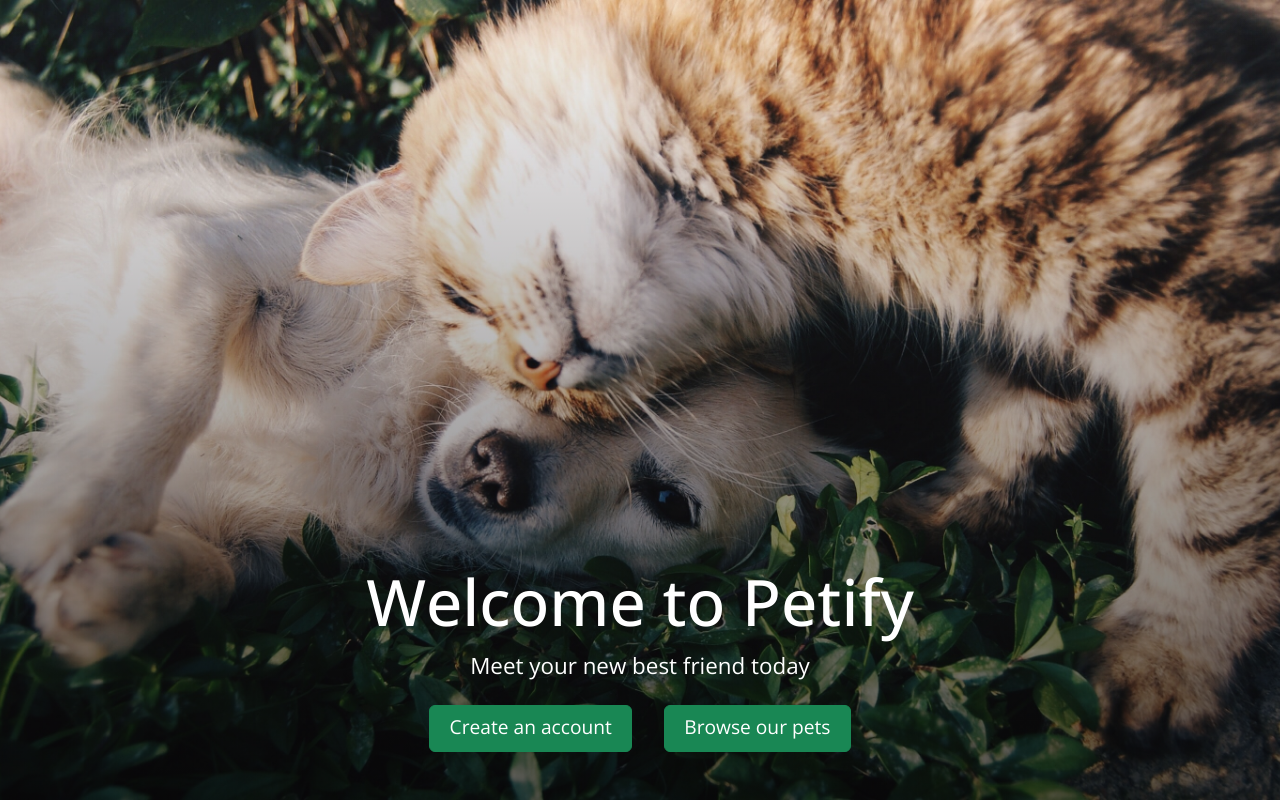
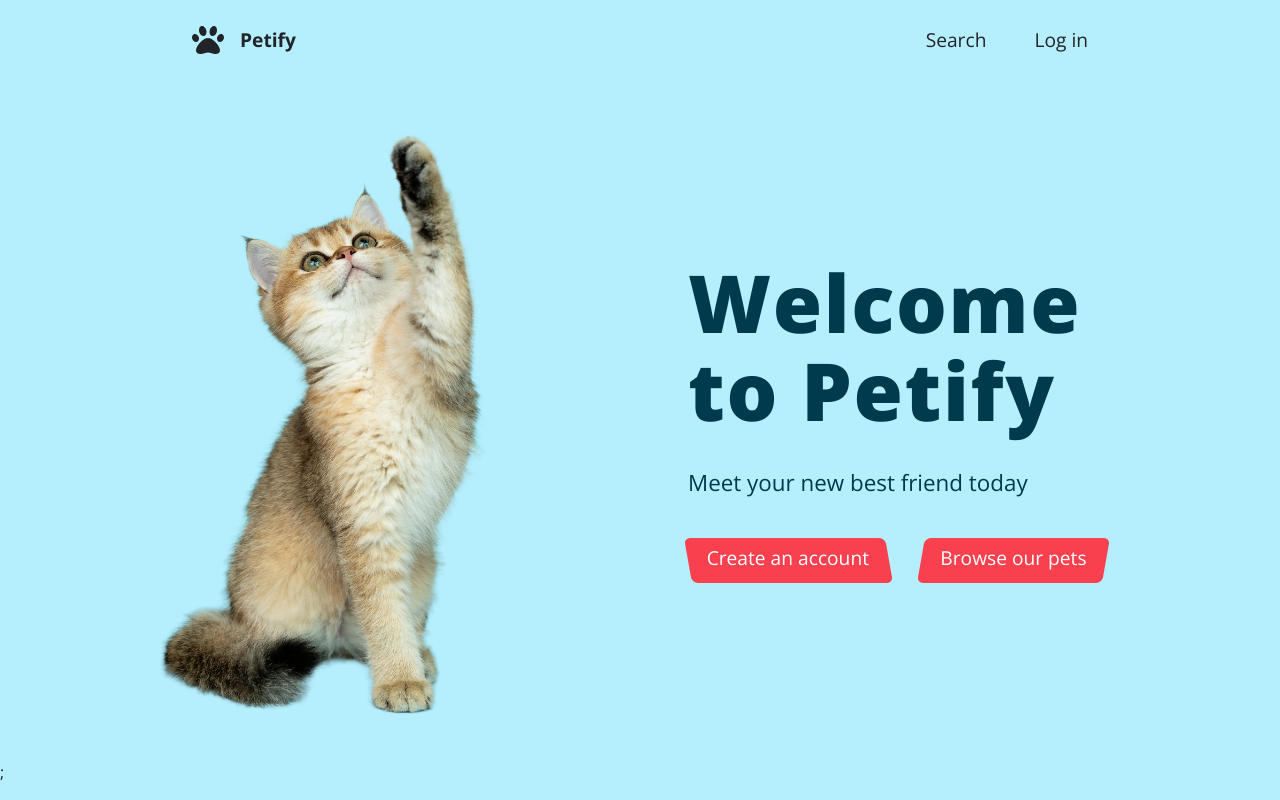
Before and after one commit to shiragin/petify-fe, a React (Create React App) app: page / in a window 1280 px wide. Built offline with nearby package versions, Linux system fonts and the light colour scheme.

Commit message:
Basic style

```diff
--- a/package.json
+++ b/package.json
@@ -10,6 +10,7 @@
     "react": "^18.2.0",
     "react-bootstrap": "^2.7.0",
     "react-dom": "^18.2.0",
+    "react-icons": "^4.7.1",
     "react-router-dom": "^6.5.0",
     "react-scripts": "5.0.1",
     "sass": "^1.57.1",
--- a/src/App.js
+++ b/src/App.js
@@ -1,4 +1,5 @@
 import { BrowserRouter, Routes, Route } from 'react-router-dom';
+import Navbar from './components/Navbar/Navbar';
 import Home from './pages/Home';
 import './scss/App.scss';
 
@@ -7,7 +8,7 @@ function App() {
     // <UserContextProvider>
     //   <TweetContextProvider>
     <BrowserRouter>
-      {/* <Navbar /> */}
+      <Navbar />
       <Routes>
         <Route path="/" element={<Home />} />
         {/* <Route path="/login" element={<Login />} />
--- a/src/components/Homepage/HomeUnlogged.js
+++ b/src/components/Homepage/HomeUnlogged.js
@@ -1,16 +1,20 @@
 import Button from 'react-bootstrap/Button';
-import hero from './krista-mangulsone-unsplash.jpg';
+import hero from './cover.png';
 
 function HomeUnlogged() {
   return (
     <div className="hero">
-      {/* <img src={hero} className="hero-img" /> */}
+      <img src={hero} className="hero-img" />
       <div className="hero-content">
         <h1 className="hero-title">Welcome to Petify</h1>
         <p className="hero-text">Meet your new best friend today</p>
         <div className="hero-buttons">
-          <Button variant="success">Create an account</Button>
-          <Button variant="success">Browse our pets</Button>
+          <Button variant="success" className="skew-right">
+            <span>Create an account</span>
+          </Button>
+          <Button variant="success" className="skew-left">
+            <span>Browse our pets</span>
+          </Button>
         </div>
       </div>
     </div>
--- /dev/null
+++ b/src/components/Navbar/Navbar.js
@@ -0,0 +1,19 @@
+import { FaPaw } from 'react-icons/fa';
+
+function Navbar() {
+  return (
+    <div className="navbar">
+      <div className="navbar-links">
+        <div className="navbar-links-logo">
+          <FaPaw /> Petify
+        </div>
+        <div className="navbar-links-right">
+          <div>Search</div>
+          <div>Log in</div>
+        </div>
+      </div>
+    </div>
+  );
+}
+
+export default Navbar;
--- a/src/pages/Home.js
+++ b/src/pages/Home.js
@@ -1,7 +1,11 @@
 import HomeUnlogged from '../components/Homepage/HomeUnlogged';
 
 function Home() {
-  return <HomeUnlogged />;
+  return (
+    <>
+      <HomeUnlogged />;
+    </>
+  );
 }
 
 export default Home;
--- a/src/scss/App.scss
+++ b/src/scss/App.scss
@@ -8,30 +8,77 @@
 body {
   font-family: $font-stack;
   line-height: 1.5;
+  background-color: $light-color;
 }
 
+// Navbar
+
+.navbar {
+  height: 80px;
+  width: 100%;
+  display: flex;
+  justify-content: center;
+  align-items: center;
+
+  &-links {
+    width: 70%;
+    display: flex;
+    justify-content: space-between;
+    align-items: center;
+    font-size: 1.2rem;
+    gap: 3rem;
+
+    &-logo {
+      display: flex;
+      align-items: center;
+      font-weight: 700;
+
+      svg {
+        font-size: 2rem;
+        margin-right: 1rem;
+      }
+    }
+
+    &-right {
+      display: flex;
+      gap: 3rem;
+    }
+  }
+}
+
+// Home unlogged
 .hero {
-  height: 100vh;
-  background: linear-gradient(rgba(0, 0, 0, 0), rgba(0, 0, 0, 0.6)),
-    url('../components/Homepage/krista-mangulsone-unsplash.jpg') no-repeat
-      center center/cover;
+  height: calc(100vh - 120px);
+  display: flex;
+
+  &-img {
+    width: 50%;
+    object-fit: contain;
+  }
 
   &-content {
+    width: 40%;
     height: 100%;
     display: flex;
     flex-direction: column;
-    align-items: center;
-    justify-content: end;
-    padding-bottom: 3rem;
-    color: #fff;
+    align-items: start;
+    justify-content: center;
+    margin-left: 3rem;
+    color: $dark-color;
   }
 
   &-title {
-    font-size: 4rem;
+    width: 80%;
+    line-height: 1.1;
+    font-size: 5rem;
+    font-weight: 900;
+    letter-spacing: 0.1rem;
+    margin-bottom: 2rem;
   }
 
   &-text {
     font-size: 1.4rem;
+    margin-bottom: 2rem;
   }
 
   &-buttons {
@@ -42,6 +89,32 @@ body {
     button {
       font-size: 1.2rem;
       padding: 0.4rem 1.2rem 0.6rem;
+      background-color: $primary-color;
+      border: none;
+      transition: transform 0.2s ease-in-out;
+
+      &.skew-left {
+        transform: skew(-10deg);
+        span {
+          display: inline-block;
+          transform: skew(10deg);
+        }
+        &:hover {
+          background-color: $primary-color;
+          transform: skew(-10deg) scale(1.05);
+        }
+      }
+      &.skew-right {
+        transform: skew(10deg);
+        span {
+          display: inline-block;
+          transform: skew(-10deg);
+        }
+        &:hover {
+          background-color: $primary-color;
+          transform: skew(10deg) scale(1.05);
+        }
+      }
     }
   }
 }
--- a/src/scss/_variables.scss
+++ b/src/scss/_variables.scss
@@ -1,7 +1,8 @@
 @import url('https://fonts.googleapis.com/css2?family=Open+Sans:wght@300;400;500;600;700;800;900&display=swap');
 
-// $primary-color: steelblue;
-// $secondary-color: skyblue;
+$light-color: #b5eefd;
+$dark-color: #003a4d;
+$primary-color: #f9404f;
 // $light-color: #f4f4f4;
 // $dark-color: #333;
 $font-stack: 'Open Sans', sans-serif;
```
Also changed, not shown: src/components/Homepage/cover.png (added).
